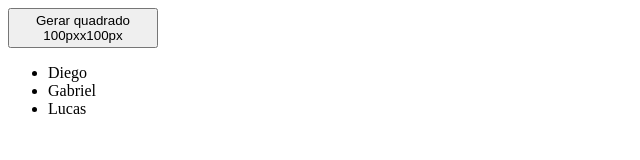
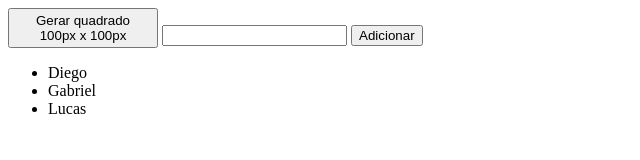
Before and after one commit to filipecavalc/desafio-javascript-modulo-02, a plain HTML site: page desafio-javascript-modulo-02.html in a window 1280 px wide. Shown: the whole page, without its empty margins (0-640 px from the left). Drawn offline with Linux system fonts and the light colour scheme.

Commit message:
exercicio 4

```diff
--- a/desafio-javascript-modulo-02.html
+++ b/desafio-javascript-modulo-02.html
@@ -9,7 +9,9 @@
 </head>
 
 <body>
-    <button onClick="gerarBotao()" style="width: 150px; height: 40px;">Gerar quadrado 100pxx100px</button>
+    <button onClick="gerarBotao()" style="width: 150px; height: 40px;">Gerar quadrado 100px x 100px</button>
+    <input type="text" name="nome">
+    <button onClick="adicionar()">Adicionar</button>
 
     <script>
 
@@ -40,11 +42,19 @@
         nomes.forEach(nome => {
             var itemLista = document.createElement('li');
             itemLista.innerHTML = nome;
-            lista.appendChild(itemLista)
+            lista.appendChild(itemLista);
         });
 
         var corpoSite = document.body;
         corpoSite.appendChild(lista);
+
+        function adicionar() {
+            var itemLista = document.createElement('li');
+            var inputNome = document.getElementsByName('nome')[0];
+            itemLista.innerHTML = inputNome.value;
+            inputNome.value = "";
+            lista.appendChild(itemLista);
+        }
     </script>
 </body>
 
```
